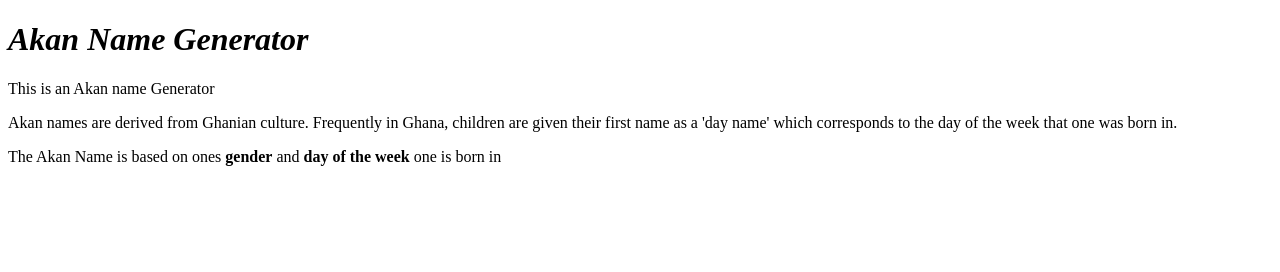
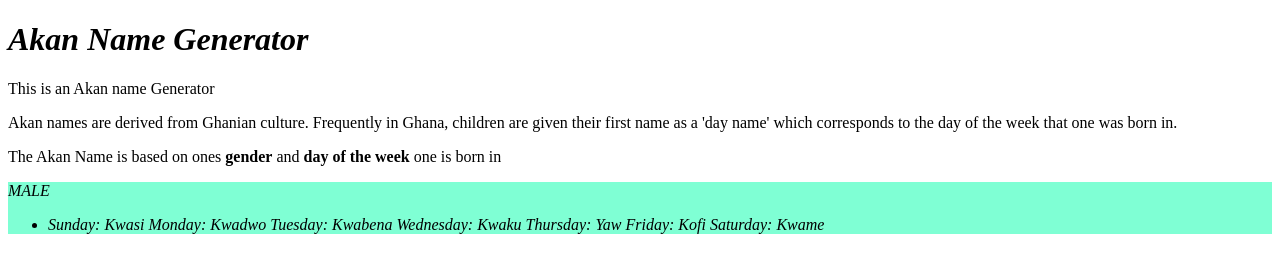
Before and after one commit to Kihurani/Akan_Name, a plain HTML site: page index.html in a window 1280 px wide. Drawn offline with Linux system fonts and the light colour scheme.

Commit message:
background font sampling

```diff
--- a/css/styles.css
+++ b/css/styles.css
@@ -1,3 +1,7 @@
 .head {
     font-style: italic;
 }
+.Akanness {
+    font-style: oblique;
+    background-color: aquamarine;
+}
--- a/index.html
+++ b/index.html
@@ -14,6 +14,22 @@
      <p>The Akan Name is based on ones <strong>gender</strong> and <strong>day of the week</strong> one is born in</p>
 
      <div class="Akanness">
+        <p> MALE</p>
+        <ul>
+            <li>Sunday: Kwasi
+
+                Monday: Kwadwo
+
+                Tuesday: Kwabena
+
+                Wednesday: Kwaku
+
+                Thursday:  Yaw
+
+                Friday: Kofi
+
+                Saturday: Kwame</li>
+        </ul>
 
      </div>
 
```
